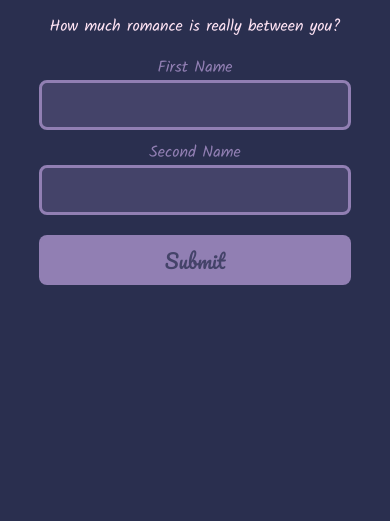
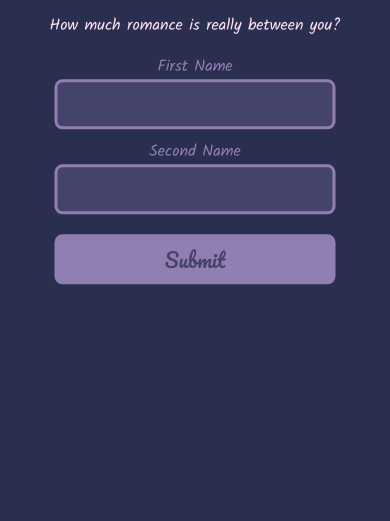
Before and after one commit to theLadEli/love-percentage, a plain HTML site: page index.html in a window 390 px wide. Shown: the part 323-844 px from the top of the page. Drawn offline with Linux system fonts and the light colour scheme.

Commit message:
Updated logic and mobile optimisation

```diff
--- a/script.js
+++ b/script.js
@@ -30,7 +30,7 @@ function formSubmit() {
         message.innerText = "There's a chance, but it's not looking good. Maybe try lowering your expectations?";
       } else if (number >= 5 && number < 20) {
         message.innerText = "You might want to reconsider this relationship before it crashes and burns.";
-      } else if (number >= 5){
+      } else if (number < 5){
         message.innerText = "Well, looks like you two are about as compatible as oil and water.";
       }
 
--- a/styles.css
+++ b/styles.css
@@ -5,7 +5,7 @@ body {
     align-items: center;
     justify-content: center;
     height: 100vh;
-    background: #2A2F4F ;
+    background: #2A2F4F;
     color: #FDE2F3;
     text-align: center;
 }
@@ -30,7 +30,7 @@ p {
 }
 
 label {
-    color: #917FB3  ;
+    color: #917FB3;
 }
 
 input[type=text] {
@@ -90,8 +90,21 @@ input[type=button] {
 @media only screen and (max-width: 767px) {
 
     input[type=text] {
-        padding:  3px 15px;
+        padding: 3px 15px;
         font-size: 17px;
+    }
+
+    body {
+        overflow: hidden;
+    }
+
+    .container {
+        position: absolute;
+        top: 50%;
+        left: 50%;
+        transform: translate(-50%, -50%);
+        width: 90%;
+        max-width: 550px;
     }
 
 }
```
